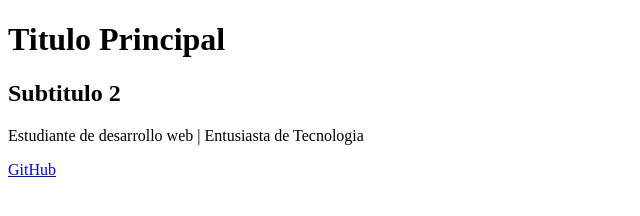
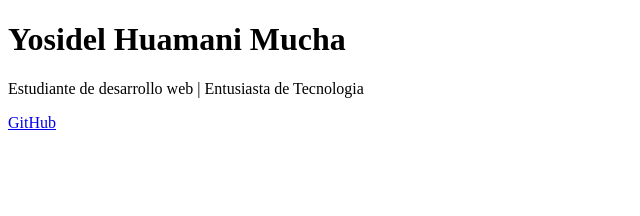
Before and after one commit to yosidelhuamanimucha-bit/myLinks, a plain HTML site: page index.html in a window 1280 px wide. Shown: the whole page, without its empty margins (0-640 px from the left). Drawn offline with Linux system fonts and the light colour scheme.

Commit message:
feat: Yosidel Huamani Mucha, bio y https://github.com/yosidelhuamanimucha-bit/myLinks.git

```diff
--- a/index.html
+++ b/index.html
@@ -6,8 +6,7 @@
     <title>Document</title>
 </head>
 <body>
-    <h1> Titulo Principal </h1>
-    <h2> Subtitulo 2 </h2>
+    <h1> Yosidel Huamani Mucha </h1>
     <p class="bio"> Estudiante de desarrollo web | Entusiasta de Tecnologia </p>
     <a href="https://github.com/yosidelhuamanimucha-bit/myLinks.git" class="link">
         GitHub
```
